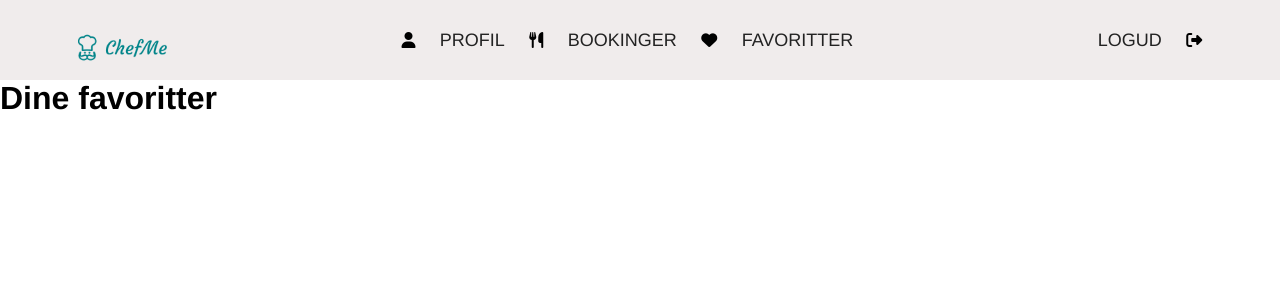
After one commit to AnnicaF/chefmee, a PHP site: page /menu/favoritter.php in a window 1280 px wide. The commit adds this page. Shown: the top 300 px of the page. Run offline with PHP 8.4, Linux system fonts and the light colour scheme; some libraries are stand-ins or nearby versions.

Commit message:
favoritter

```diff
--- /dev/null
+++ b/menu/favoritter.php
@@ -0,0 +1,39 @@
+<!DOCTYPE html>
+<html lang="da" dir="ltr">
+
+    <head>
+    <meta charset="utf-8">
+    <title>Favoritter</title>
+    <meta name="viewport" content="width=device-width, initial-scale=1.0">
+    <link rel="stylesheet" href="../styles.css">
+    <script src="https://kit.fontawesome.com/ffac4b7b02.js" crossorigin="anonymous"></script>
+    <script src="navbar.js" defer></script>
+    </head>
+
+    <header>
+        <nav class="nav_bar-box" id="burger_menu">
+            <input type="checkbox" id="check">
+            <label for="check" class="checkbtn2">
+                <i class="fas fa-bars"></i>
+            </label>
+            <a href="../index.php"><img class="logo" src="./../assets/chefmelogo.png" alt="logo"></a>
+
+            <ul >
+                <i class="fa-solid fa-user"></i>
+                <li><a href="./index.php">PROFIL</a></li>
+
+                <i class="fa-solid fa-utensils"></i>
+                <li><a href="./bookings.php">BOOKINGER</a></li>
+
+                <i class="fa-solid fa-heart"></i>
+                <li><a href="./favoritter.php">FAVORITTER</a></li>
+
+                <li class="login-menu"><a href="../index.php">LOGUD</a></li>
+                <i class="fa-solid fa-right-from-bracket"></i>
+            </ul>
+        </nav>
+    </header>
+<body>
+    <h1 class="favoriter_titel">Dine favoritter</h1>
+</body>
+</html>
--- a/menu/index.php
+++ b/menu/index.php
@@ -43,7 +43,7 @@ session_start();
                 <li><a href="./bookings.php">BOOKINGER</a></li>
 
                 <i class="fa-solid fa-heart"></i>
-                <li><a href="./menu-demo.php">FAVORITTER</a></li>
+                <li><a href="./favoritter.php">FAVORITTER</a></li>
 
                 <li class="login-menu"><a href="../index.php">LOGUD</a></li>
                 <i class="fa-solid fa-right-from-bracket"></i>
--- a/styles.css
+++ b/styles.css
@@ -687,6 +687,8 @@ height: 30px;
 }
 /* SLUT - NYHEDSBREV STYLE */
 
+
+
 /* START - HEADER SIGNUP */
 .nav_bar-box{
   background-color: var(--clr--menu);
```
Also changed, not shown: menu/bookings.php (+8 -41 lines).
